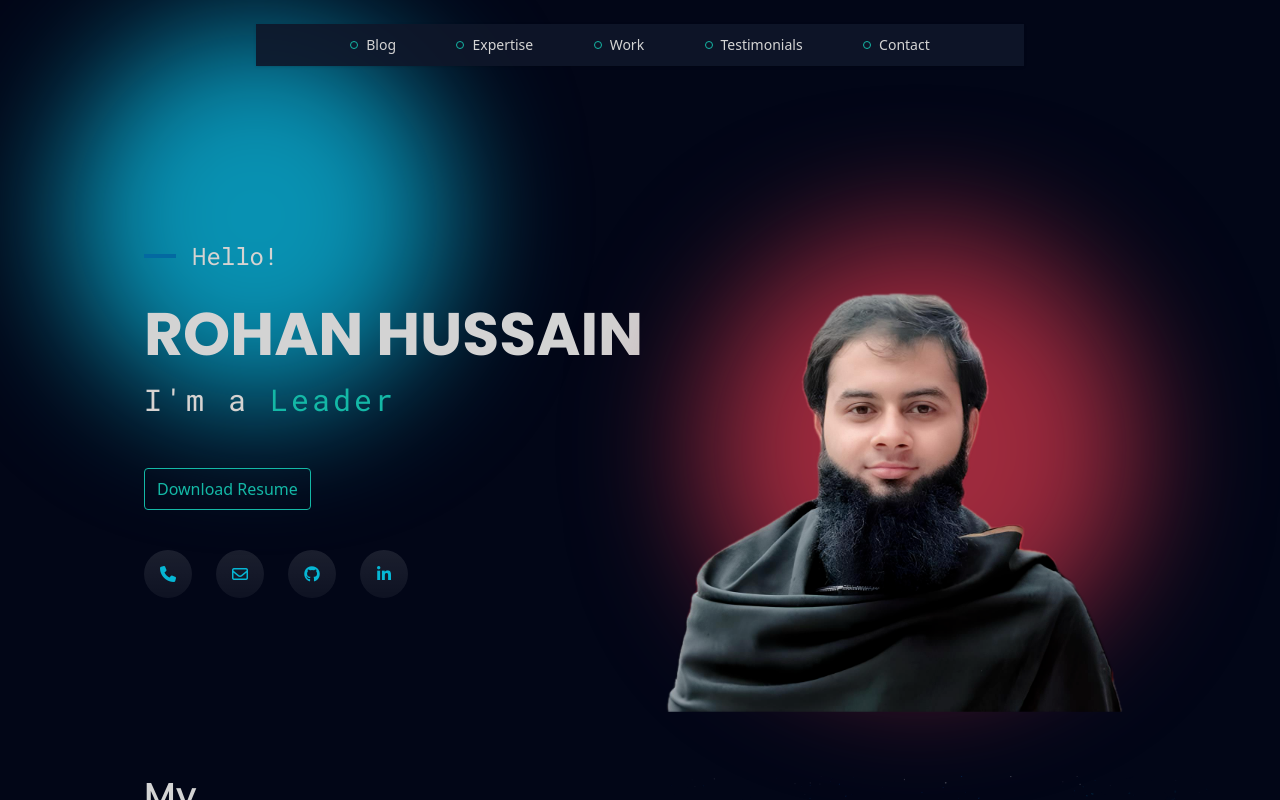
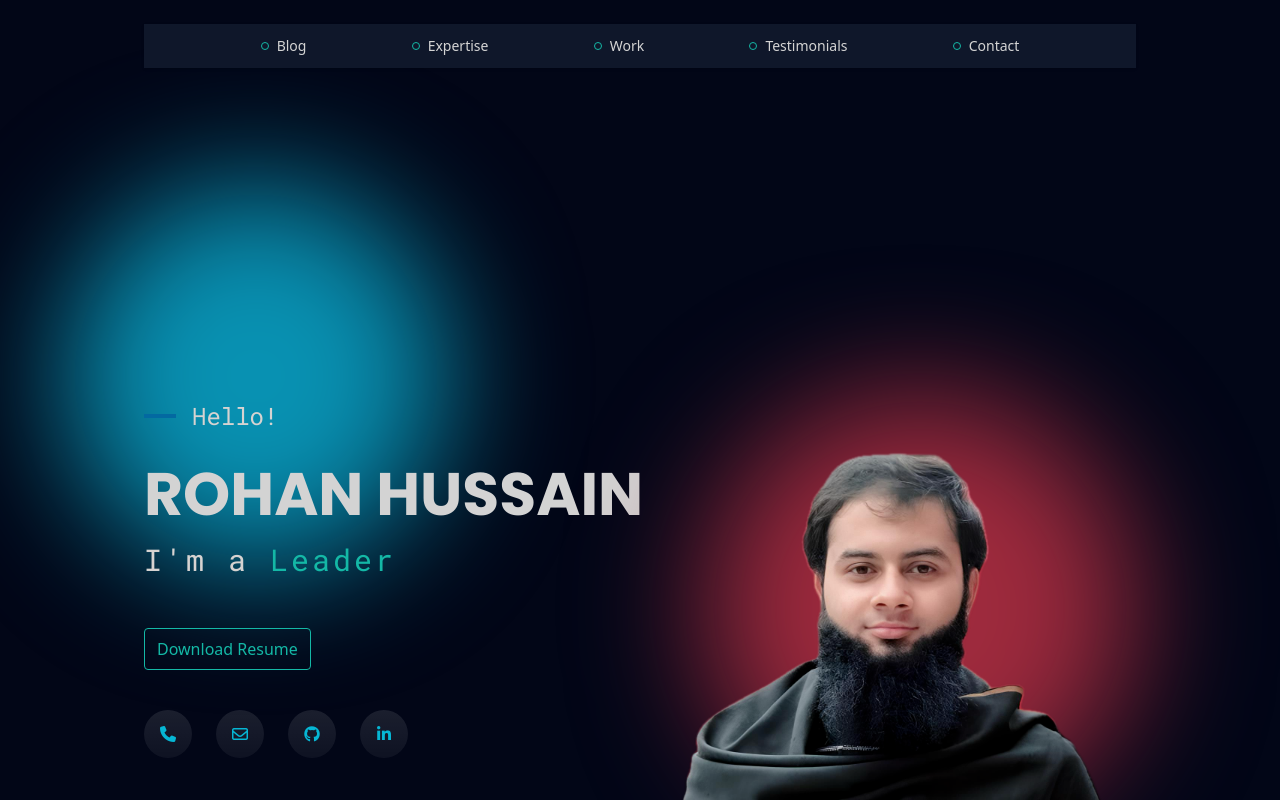
Before and after one commit to hallucinogenizer/portfolio-template, a React (Vite) app: page / in a window 1280 px wide. Shown: the top 800 px of the page. Built offline with nearby package versions, Linux system fonts and the light colour scheme.

Commit message:
fixed topnavbar

```diff
--- a/src/components/TopNavBar/TopNavBar.tsx
+++ b/src/components/TopNavBar/TopNavBar.tsx
@@ -3,19 +3,30 @@ import { cn } from "../../lib/utils/cn";
 import {
   CONTACT_SECTION_ID,
   EXPERTISE_SECTION_ID,
+  HORIZONTAL_PADDING,
   TESTIMONIALS_SECTION_ID,
   WORK_EXPERIENCE_SECTION_ID,
 } from "../../lib/constants";
 
 export const TopNavBar = () => (
-  <div className="absolute top-6 right-1/2 w-full md:max-w-3xl max-w-11/12 h-12 z-20">
-    <ul className="relative -right-1/2 list-none md:px-16 px-6 py-3 bg-slate-900 bg-opacity-90 shadow flex justify-around leading-tight text-neutral-300 text-sm">
-      <MenuItem text="Blog" link="/blog" />
-      <MenuItem text="Expertise" sectionIdToGoTo={EXPERTISE_SECTION_ID} />
-      <MenuItem text="Work" sectionIdToGoTo={WORK_EXPERIENCE_SECTION_ID} />
-      <MenuItem text="Testimonials" sectionIdToGoTo={TESTIMONIALS_SECTION_ID} />
-      <MenuItem text="Contact" sectionIdToGoTo={CONTACT_SECTION_ID} />
-    </ul>
+  <div
+    className={cn(
+      `sticky w-full top-2 z-20 h-20 ${HORIZONTAL_PADDING}`,
+      "px-2"
+    )}
+  >
+    <div className="w-full h-full">
+      <ul className="list-none md:px-16 px-2 py-3 bg-slate-900 shadow flex justify-around leading-tight text-neutral-300 md:text-sm text-xs">
+        <MenuItem text="Blog" link="/blog" />
+        <MenuItem text="Expertise" sectionIdToGoTo={EXPERTISE_SECTION_ID} />
+        <MenuItem text="Work" sectionIdToGoTo={WORK_EXPERIENCE_SECTION_ID} />
+        <MenuItem
+          text="Testimonials"
+          sectionIdToGoTo={TESTIMONIALS_SECTION_ID}
+        />
+        <MenuItem text="Contact" sectionIdToGoTo={CONTACT_SECTION_ID} />
+      </ul>
+    </div>
   </div>
 );
 
```
